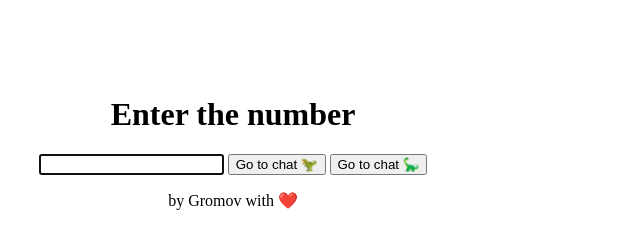
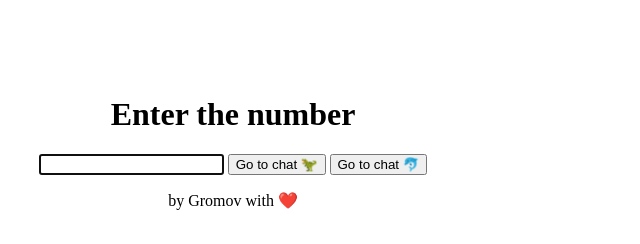
Before and after one commit to GromovHub/gromovhub.github.io, a plain HTML site: page index.html in a window 1280 px wide. Shown: the top 244 px of the page, 407-1047 px from the left. Drawn offline with Linux system fonts and the light colour scheme.

Commit message:
Update index.html

```diff
--- a/index.html
+++ b/index.html
@@ -28,7 +28,7 @@
         Go to chat 🦖
       </button>
       <button type="submit" onclick="goToChat(1)" id="myBtnBlue">
-        Go to chat 🦕
+        Go to chat 🐬
       </button>
       <p>by Gromov with ❤️</p>
       <div class="bottom-text">
```
